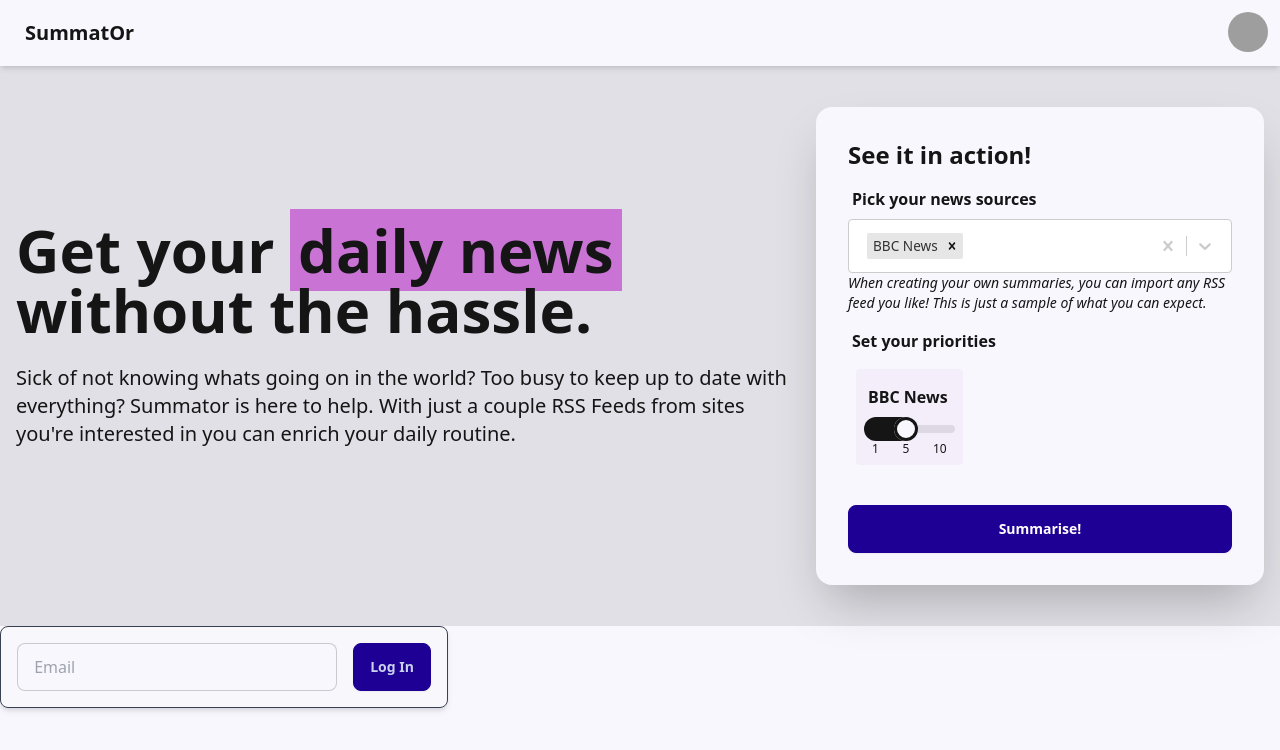
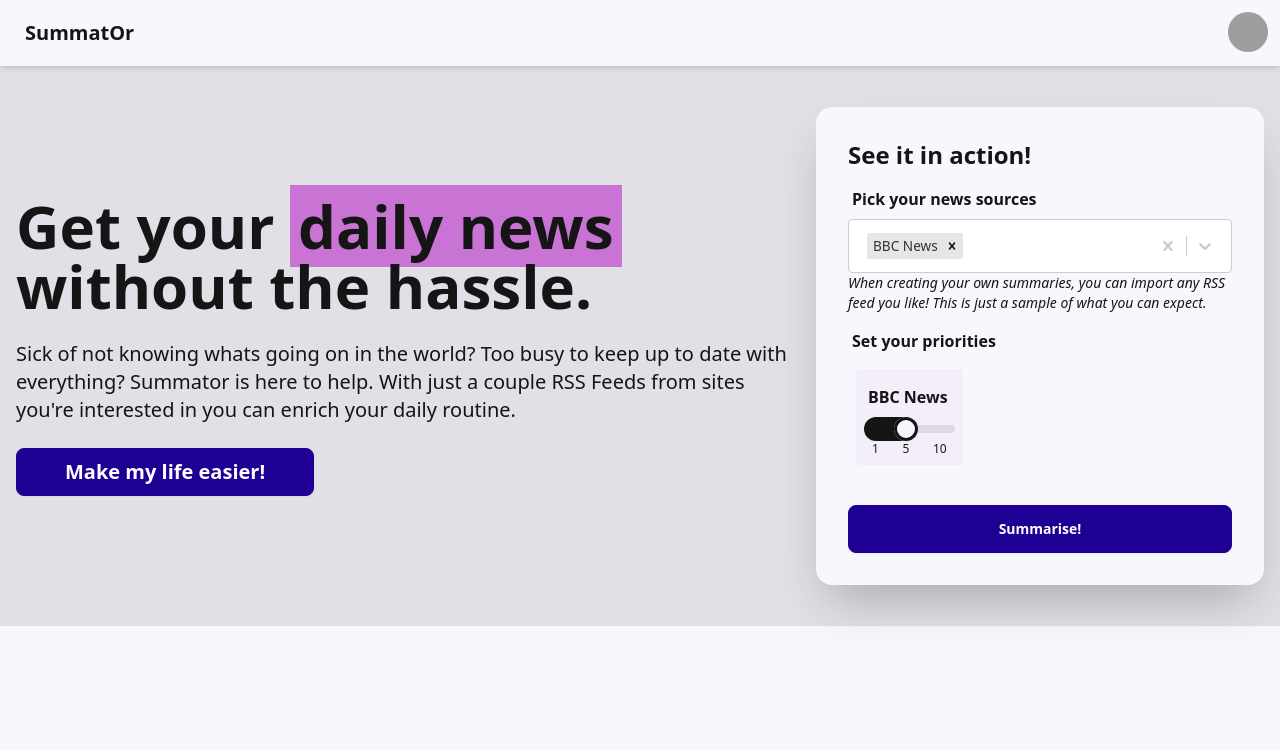
Before and after one commit to KeeghanM/summator, a Next.js app: page / in a window 1280 px wide. Shown: the top 750 px of the page. Built offline with nearby package versions, Linux system fonts and the light colour scheme; grey boxes are pictures that could not be loaded.

Commit message:
Small tidy up

```diff
--- a/src/app/page.tsx
+++ b/src/app/page.tsx
@@ -1,4 +1,3 @@
-import { auth } from '@/auth'
 import { Hero } from '@/components/hero/hero'
 import { SignIn } from '@/components/sign-in'
 
@@ -6,16 +5,8 @@ export default async function Home() {
   const session = {} //await auth()
   return (
     <>
-      <div>
-        {session?.user ? (
-          <></>
-        ) : (
-          <>
-            <Hero />
-            <SignIn />
-          </>
-        )}
-      </div>
+      <Hero />
+      {/* <SignIn /> */}
     </>
   )
 }
--- a/src/components/hero/hero.tsx
+++ b/src/components/hero/hero.tsx
@@ -15,6 +15,9 @@ export function Hero() {
             couple RSS Feeds from sites you're interested in you can enrich your
             daily routine.
           </p>
+          <button className="btn btn-primary text-white text-xl px-12">
+            Make my life easier!
+          </button>
         </div>
         <Example />
       </div>
```
